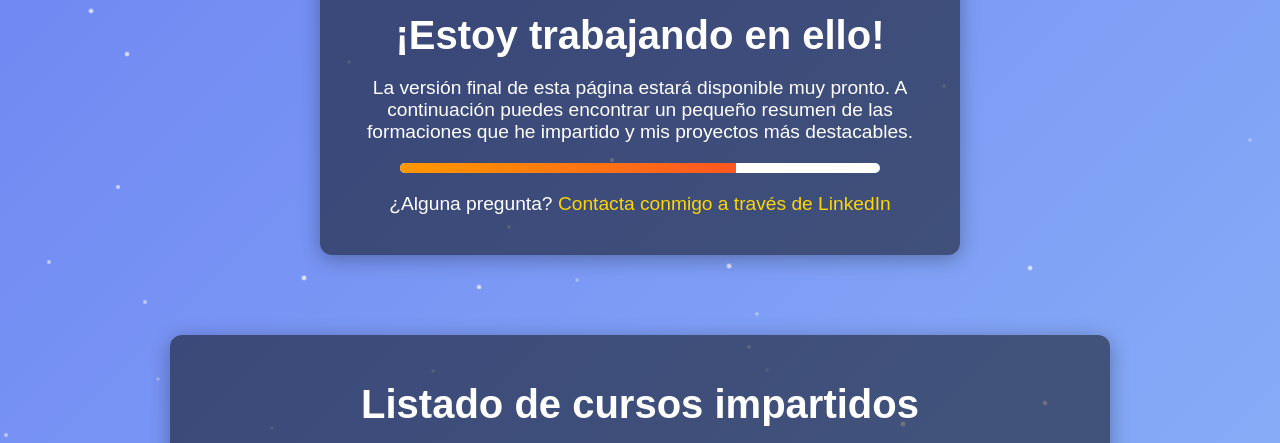
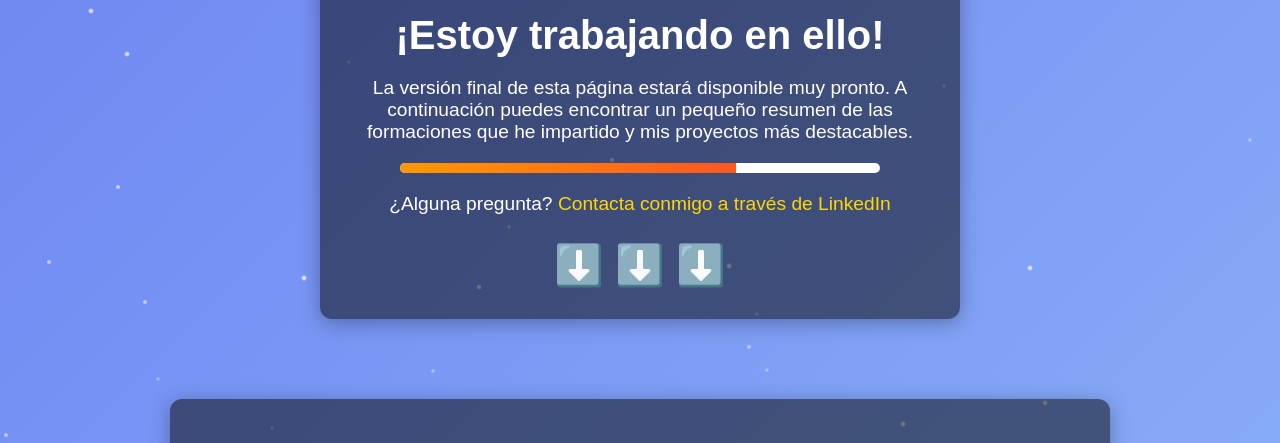
Before and after one commit to Xachap/xachap.github.io, a plain HTML site: page index.html in a window 1280 px wide. Shown: the part 299-742 px from the top of the page. Drawn offline with Linux system fonts and the light colour scheme.

Commit message:
Add files via upload

```diff
--- a/index.html
+++ b/index.html
@@ -20,6 +20,7 @@
         <footer>
             <p id="contact">¿Alguna pregunta?<a href="https://www.linkedin.com/in/jesusperezmartinez/"> Contacta conmigo a través de LinkedIn</a></p>
         </footer>
+		<h1>⬇️ ⬇️ ⬇️</h1>
     </div>
 
 
```
